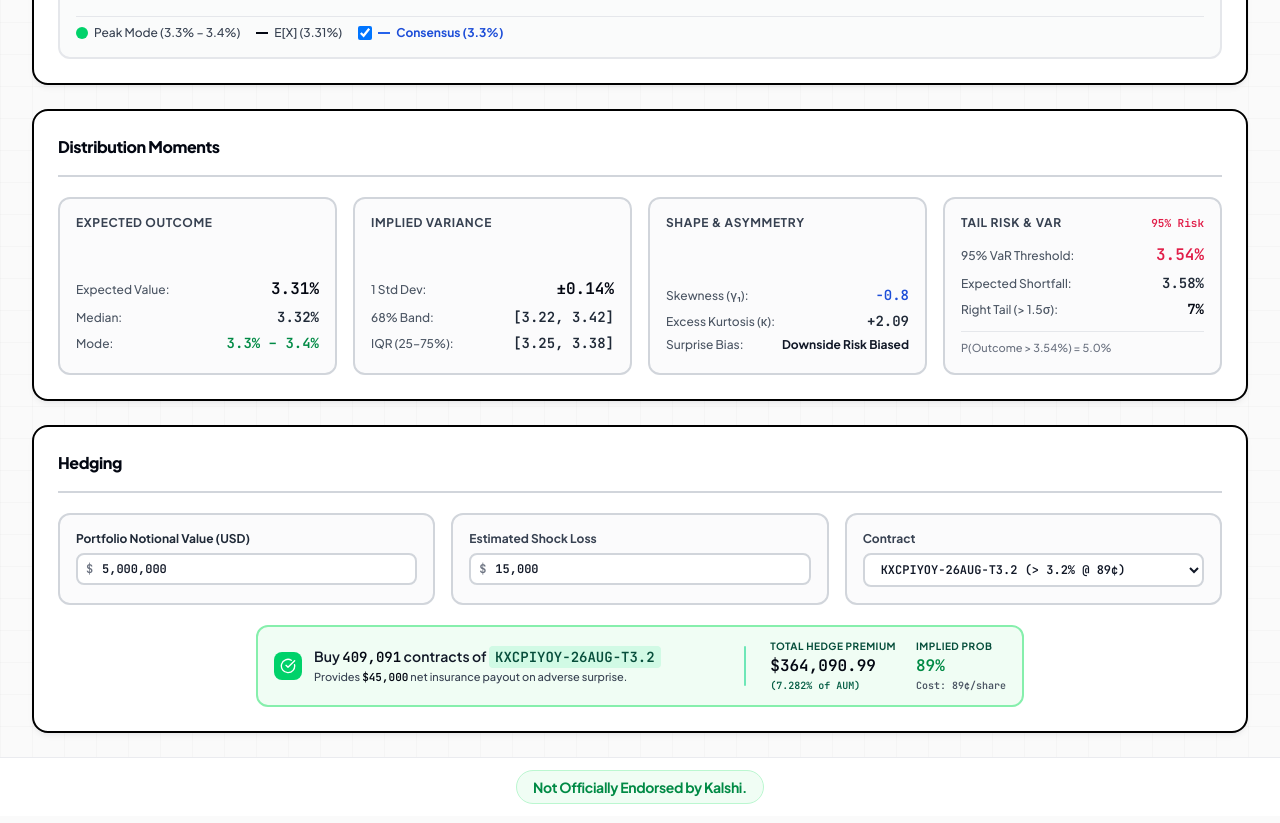
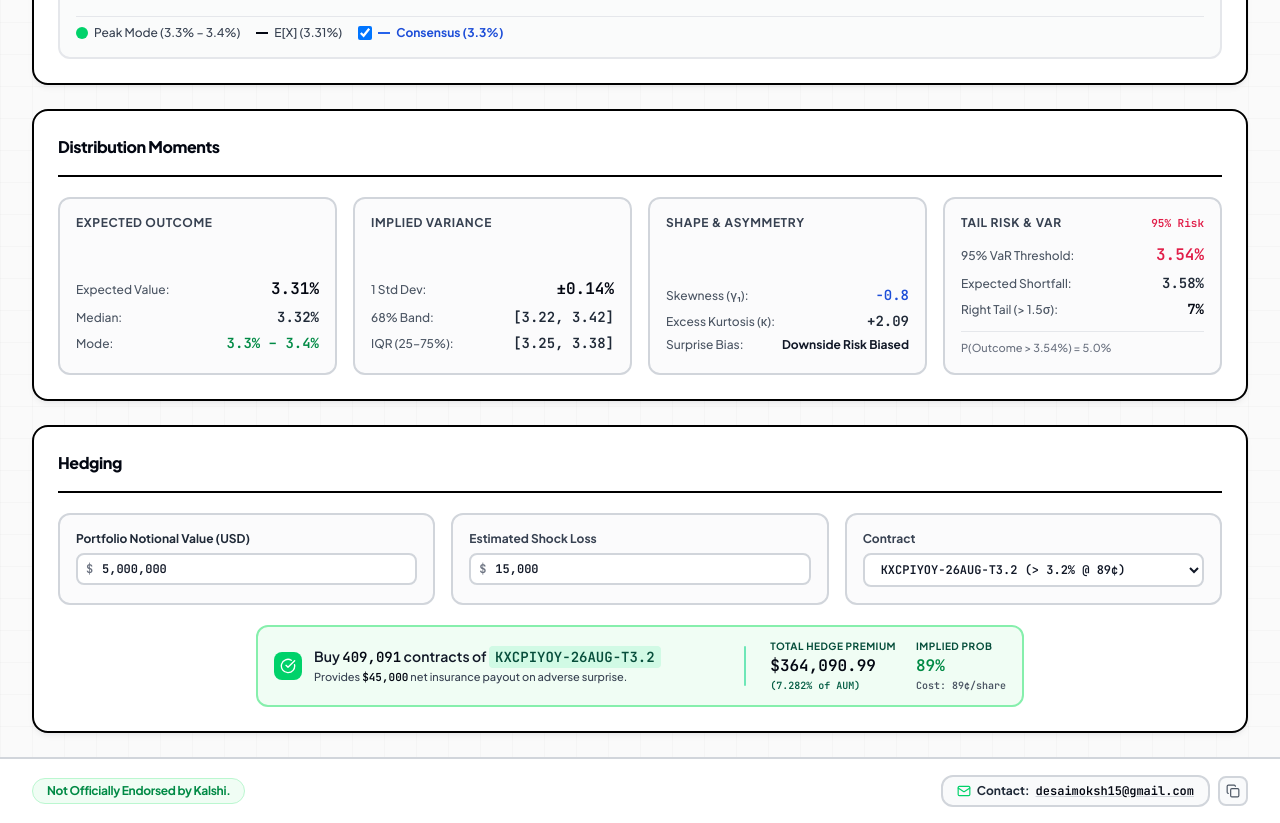
Before and after one commit to mokshnow/macro-density, a React (Vite) app: page / in a window 1280 px wide. Shown: the part 1322-2145 px from the top of the page. Built offline with nearby package versions, Linux system fonts and the light colour scheme.

Commit message:
Make title divider lines black and add email contact feature with copy button in footer

```diff
--- a/src/components/DensityChart.tsx
+++ b/src/components/DensityChart.tsx
@@ -358,7 +358,7 @@ export const DensityChart: React.FC<DensityChartProps> = ({ market }) => {
   return (
     <div className="bg-white rounded-2xl border-2 border-black shadow-md shadow-gray-900/5 p-5 sm:p-6 mb-6">
       {/* Header Controls Bar */}
-      <div className="flex flex-col md:flex-row md:items-center justify-between gap-4 pb-4 border-b-2 border-gray-300">
+      <div className="flex flex-col md:flex-row md:items-center justify-between gap-4 pb-4 border-b-2 border-black">
         <div>
           <h2 className="text-base font-extrabold text-gray-950 tracking-tight">
             Market-Implied Distribution
--- a/src/components/Footer.tsx
+++ b/src/components/Footer.tsx
@@ -1,12 +1,53 @@
-import React from 'react';
+import React, { useState } from 'react';
+import { Mail, Check, Copy } from 'lucide-react';
 
 export const Footer: React.FC = () => {
+  const [copied, setCopied] = useState(false);
+  const email = 'desaimoksh15@gmail.com';
+
+  const handleCopyEmail = (e: React.MouseEvent) => {
+    e.preventDefault();
+    navigator.clipboard.writeText(email);
+    setCopied(true);
+    setTimeout(() => setCopied(false), 2000);
+  };
+
   return (
-    <footer className="border-t border-gray-200/80 bg-white py-3 mt-2 transition-colors">
-      <div className="max-w-7xl mx-auto px-4 sm:px-6 lg:px-8 text-center">
-        <span className="inline-flex items-center px-4 py-1.5 rounded-full bg-[#F0FDF4] text-[#008A45] border border-[#BBF7D0] font-bold text-xs sm:text-sm shadow-2xs tracking-tight">
-          Not Officially Endorsed by Kalshi.
-        </span>
+    <footer className="border-t-2 border-gray-300 bg-white py-4 mt-2 transition-colors">
+      <div className="max-w-7xl mx-auto px-4 sm:px-6 lg:px-8">
+        <div className="flex flex-col sm:flex-row items-center justify-between gap-3">
+          {/* Disclaimer Badge */}
+          <span className="inline-flex items-center px-3.5 py-1 rounded-full bg-[#F0FDF4] text-[#008A45] border border-[#BBF7D0] font-bold text-xs shadow-2xs tracking-tight">
+            Not Officially Endorsed by Kalshi.
+          </span>
+
+          {/* Email Contact Feature */}
+          <div className="flex items-center gap-2">
+            <a
+              href={`mailto:${email}?subject=Macro%20Density%20Inquiry%20%2F%20Feedback`}
+              className="inline-flex items-center gap-1.5 px-3.5 py-1.5 text-xs font-bold text-gray-800 hover:text-gray-950 bg-gray-50 hover:bg-gray-100 border-2 border-gray-300 hover:border-gray-400 rounded-xl transition-all shadow-2xs group"
+              title="Send an email to the creator"
+            >
+              <Mail className="w-3.5 h-3.5 text-[#00D26A] group-hover:scale-110 transition-transform" />
+              <span>Contact:</span>
+              <span className="font-mono text-gray-950 underline decoration-gray-300 hover:decoration-[#00D26A]">
+                {email}
+              </span>
+            </a>
+
+            <button
+              onClick={handleCopyEmail}
+              className="p-1.5 rounded-lg border-2 border-gray-300 hover:border-gray-400 bg-gray-50 hover:bg-gray-100 text-gray-600 hover:text-gray-950 transition-all shadow-2xs cursor-pointer"
+              title="Copy email to clipboard"
+            >
+              {copied ? (
+                <Check className="w-3.5 h-3.5 text-emerald-600 animate-fade-in" />
+              ) : (
+                <Copy className="w-3.5 h-3.5" />
+              )}
+            </button>
+          </div>
+        </div>
       </div>
     </footer>
   );
--- a/src/components/HedgingSimulator.tsx
+++ b/src/components/HedgingSimulator.tsx
@@ -73,7 +73,7 @@ export const HedgingSimulator: React.FC<HedgingSimulatorProps> = ({ market }) =>
 
   return (
     <div className="bg-white rounded-2xl border-2 border-black shadow-md shadow-gray-900/5 p-5 sm:p-6 mb-0">
-      <div className="flex flex-col sm:flex-row sm:items-center justify-between gap-2 pb-4 border-b-2 border-gray-300 mb-5">
+      <div className="flex flex-col sm:flex-row sm:items-center justify-between gap-2 pb-4 border-b-2 border-black mb-5">
         <h3 className="text-base font-extrabold text-gray-950 tracking-tight">
           Hedging
         </h3>
--- a/src/components/MacroHeroCard.tsx
+++ b/src/components/MacroHeroCard.tsx
@@ -28,7 +28,7 @@ export const MacroHeroCard: React.FC<MacroHeroCardProps> = ({ market }) => {
   return (
     <div className="bg-white rounded-2xl border-2 border-black shadow-md shadow-gray-900/5 p-5 sm:p-6 mb-6">
       {/* Top row: Title, Meta, and Kalshi Link */}
-      <div className="flex flex-col md:flex-row md:items-center justify-between gap-4 pb-5 border-b-2 border-gray-300">
+      <div className="flex flex-col md:flex-row md:items-center justify-between gap-4 pb-5 border-b-2 border-black">
         <div>
           <div className="flex items-center gap-2 flex-wrap mb-1">
             <span className="font-mono text-xs font-bold px-2.5 py-0.5 rounded-md bg-gray-950 text-white">
--- a/src/components/RiskMomentsCard.tsx
+++ b/src/components/RiskMomentsCard.tsx
@@ -9,7 +9,7 @@ interface RiskMomentsCardProps {
 export const RiskMomentsCard: React.FC<RiskMomentsCardProps> = ({ moments, unitSuffix }) => {
   return (
     <div className="bg-white rounded-2xl border-2 border-black shadow-md shadow-gray-900/5 p-5 sm:p-6 mb-6">
-      <div className="flex items-center justify-between pb-4 border-b-2 border-gray-300 mb-5">
+      <div className="flex items-center justify-between pb-4 border-b-2 border-black mb-5">
         <h3 className="text-base font-extrabold text-gray-950 tracking-tight">
           Distribution Moments
         </h3>
--- a/src/components/StressTestCard.tsx
+++ b/src/components/StressTestCard.tsx
@@ -342,7 +342,7 @@ export const StressTestCard: React.FC<StressTestCardProps> = ({ market }) => {
   return (
     <div className="bg-white rounded-2xl border-2 border-black shadow-md shadow-gray-900/5 p-5 sm:p-6 mb-6">
       {/* Header Bar */}
-      <div className="flex flex-col sm:flex-row sm:items-center justify-between gap-3 pb-4 border-b-2 border-gray-300 mb-5">
+      <div className="flex flex-col sm:flex-row sm:items-center justify-between gap-3 pb-4 border-b-2 border-black mb-5">
         <div className="flex items-center gap-2.5">
           <div className="p-1.5 rounded-lg bg-amber-50 text-amber-700 border-2 border-amber-300">
             <Zap className="w-4 h-4 fill-amber-500 text-amber-600" />
```
